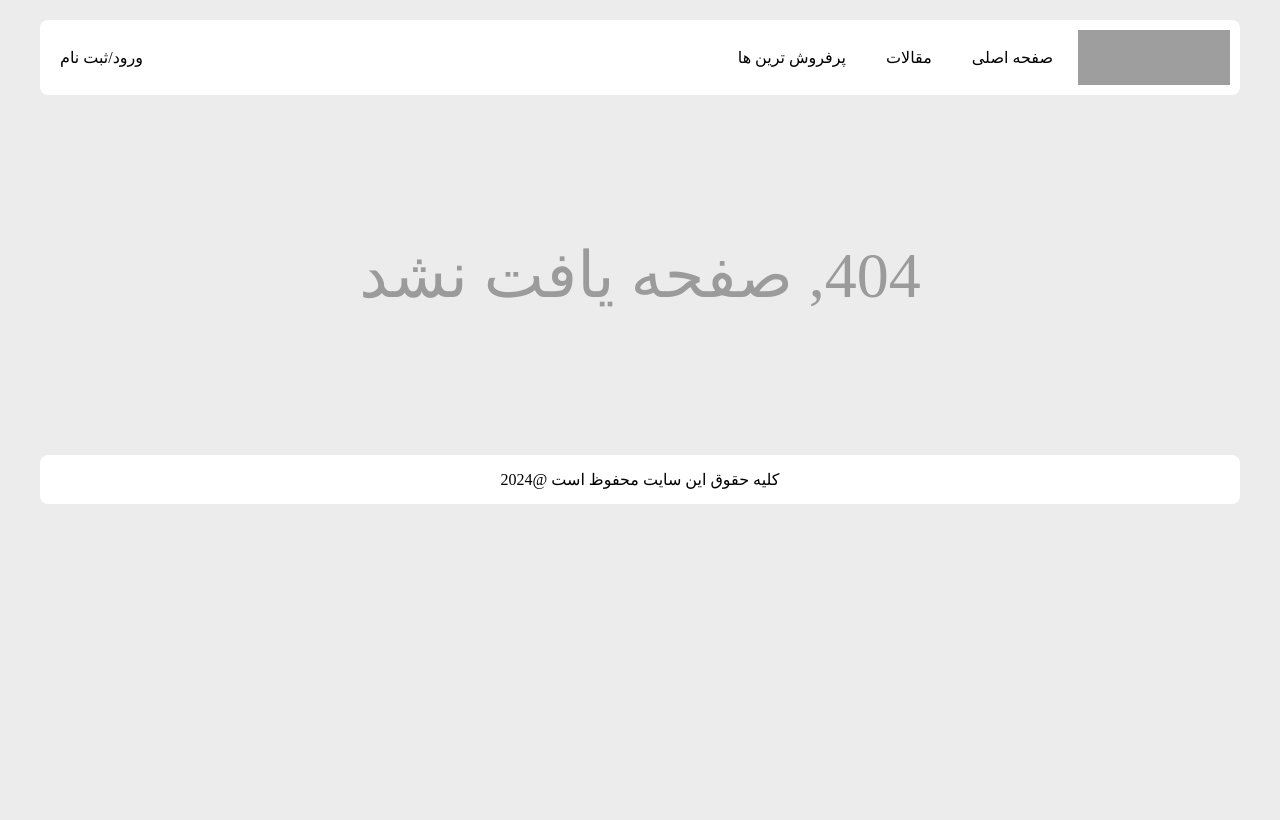
After one commit to hamedmoody/php-tutorial, a PHP site: page /404.html in a window 1280 px wide. The commit adds this page. Run offline with PHP 8.4, Linux system fonts and the light colour scheme; some web fonts are replaced; grey boxes are pictures that could not be loaded.

Commit message:
[ADD] Add 404 to simple blog

```diff
--- /dev/null
+++ b/html/simple-blog/404.html
@@ -0,0 +1,35 @@
+<!DOCTYPE html>
+<html lang="fa">
+<head>
+    <meta charset="UTF-8">
+    <title>محصول لپ تاپ 15.6 اینچی</title>
+    <link rel="stylesheet" href="https://dl.daneshjooyar.com/mvie/Moodi_Hamed/assets/css/font-yekanbakh-vf.css">
+    <link rel="stylesheet" href="style.css">
+</head>
+<body>
+    <div class="container">
+        <nav class="nav">
+            <div class="nav-right">
+                <img src="https://www.daneshjooyar.com/wp-content/themes/daneshlight/Images/logotype.svg" alt="دانشجویار مرجع دوره های آموزشی تخصص محور" width="152" height="55">
+                <ul>
+                    <li><a href="#">صفحه اصلی</a></li>
+                    <li><a href="#">مقالات</a></li>
+                    <li><a href="#">پرفروش ترین ها</a></li>
+                </ul>
+            </div>
+            <div class="nav-left">
+                <a href="#">
+                    ورود/ثبت نام
+                </a>
+            </div>
+        </nav><!--.nav-->
+        <div class="page-404">
+            404, صفحه یافت نشد
+        </div>
+        <footer id="footer">
+            کلیه حقوق این سایت محفوظ است
+            @2024
+        </footer>
+    </div>
+</body>
+</html>
--- a/html/simple-blog/style.css
+++ b/html/simple-blog/style.css
@@ -109,3 +109,13 @@ footer#footer {
     border-radius: 8px;
     text-align: center;
 }
+
+.page-404 {
+    text-align: center;
+    font-size: 64px;
+    min-height: 330px;
+    display: flex;
+    align-items: center;
+    justify-content: center;
+    color: #9b9b9b;
+}
```
Also changed, not shown: html/simple-blog/star-icon.svg (deleted).
